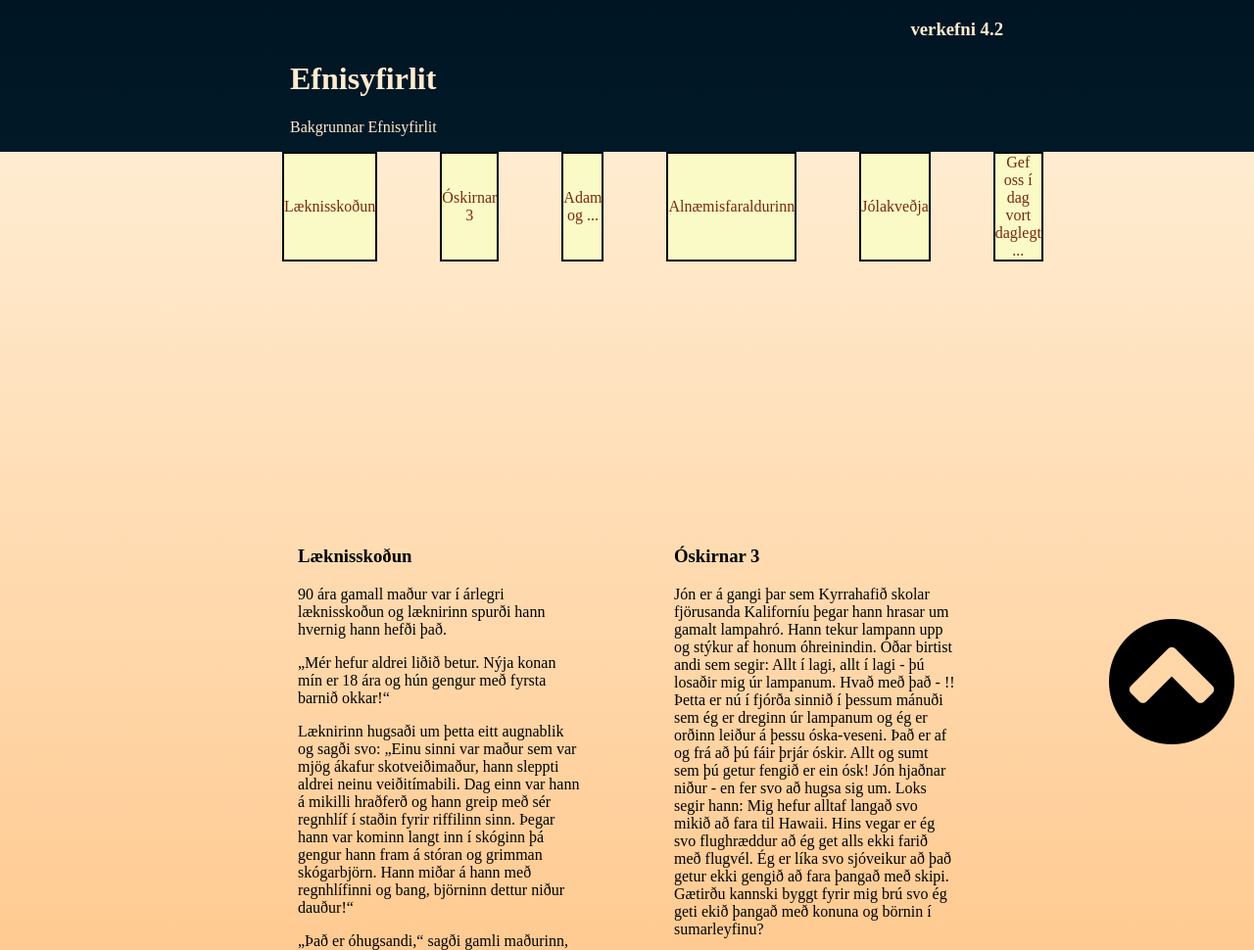
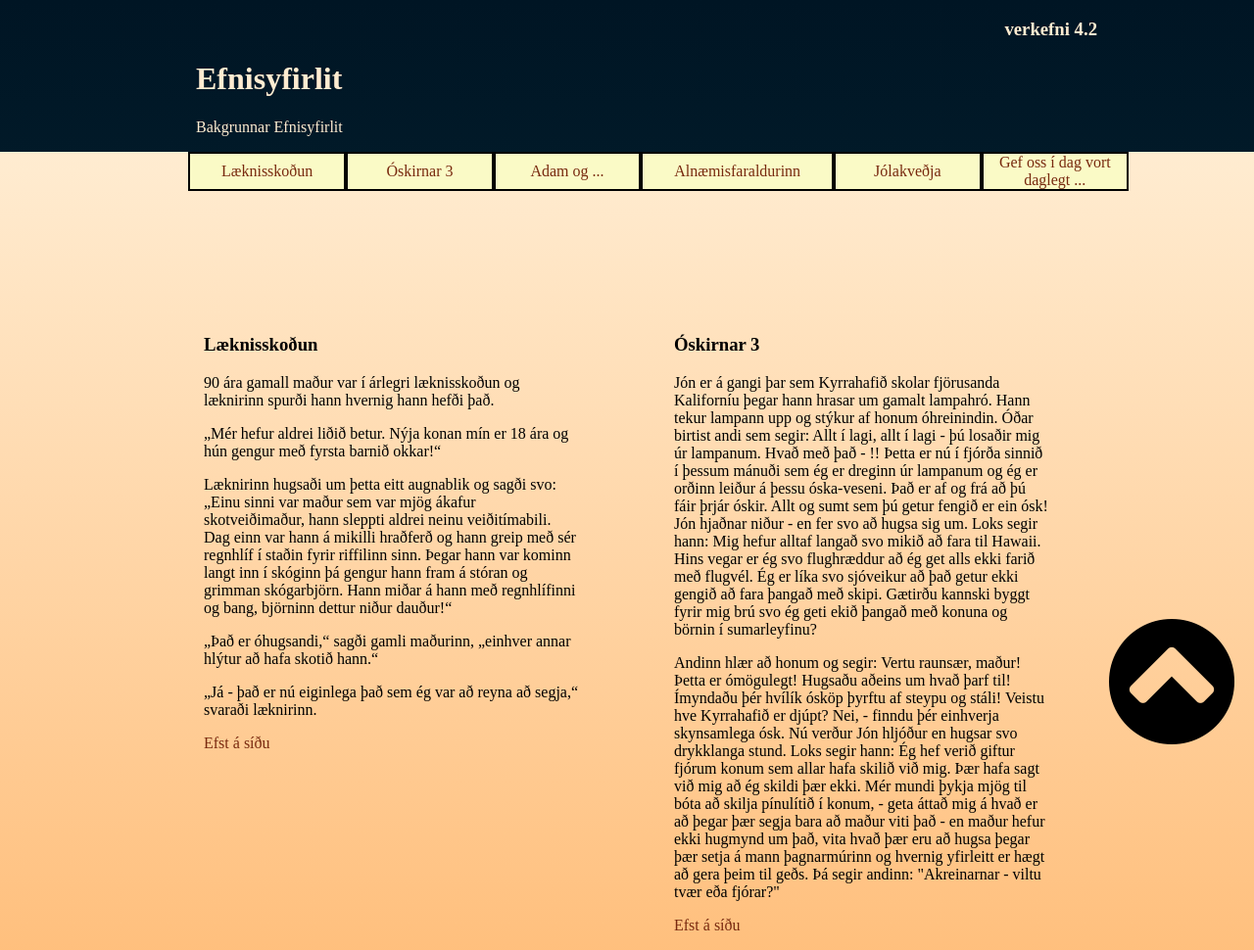
Before and after one commit to JasonHelgi/JasonHelgi.github.io, a plain HTML site: page vefþ22/verk4/verk4.html in a window 1280 px wide. Shown: the top 970 px of the page at 98% size. Drawn offline with Linux system fonts and the light colour scheme.

Commit message:
kláraði verk 4

```diff
--- a/vefþ22/verk4/verk4.css
+++ b/vefþ22/verk4/verk4.css
@@ -94,7 +94,7 @@ a:hover{color:rgb(66, 217, 200);}
         border: solid rgb(0, 0, 0);
         border-width: 2px;
         background-color: rgb(250, 250, 198);
-
+        width: 100%;
 
     }
 
@@ -178,7 +178,7 @@ a:hover{color:rgb(66, 217, 200);}
         max-width: 48em;
         display: grid;
         grid-template-columns: repeat(6,1fr);
-        grid-template-rows: repeat(3,1fr);
+
 
     }
     .navbar{
@@ -204,3 +204,76 @@ a:hover{color:rgb(66, 217, 200);}
     }
 
 }
+@media only screen and (min-width: 60em){
+    *{box-sizing: border-box;}
+    body{
+        background-image: linear-gradient(rgb(0, 21, 36),rgb(21, 97, 109));
+    }
+    header, main, footer, nav{
+        margin: 0 auto;
+        max-width: 60em;
+    }
+
+    header{
+
+        color: rgb(255, 236, 209);
+        width: 100%;
+
+    }
+    #Yheader{
+
+        text-align: right;
+    }
+    main{
+
+        display: grid;
+        grid-template-columns: 1fr 1fr;
+    }
+    footer{
+
+        display: grid;
+        grid-template-columns: repeat(4,1fr);
+    }
+    ul.efni{
+        list-style-type: none;
+    }
+    .mainL{
+        display: flex;
+        justify-content: center;
+        align-items: center;
+        border: solid rgb(0, 0, 0);
+        border-width: 2px;
+        background-color: rgb(250, 250, 198);
+
+
+    }
+
+    nav{
+        display: grid;
+        grid-template-columns: repeat(6,1fr);
+
+
+    }
+    .navbar{
+        display: block;
+        position: fixed;
+        bottom: 20px;
+        right: 20px;
+        width: 10%;
+
+    }
+    #mynd{
+        height: 100%;
+        width: 100%;
+        object-fit: contain;
+    }
+    a{text-decoration: none;}
+    a:link{color:rgb(120, 41, 15);}
+    a:visited{color: rgb(148, 93, 94);}
+    a:hover{color:rgb(66, 217, 200);}
+    .litur{
+        width: 100%;
+        background-image: linear-gradient(rgb(255, 236, 209),rgb(255, 125, 0));
+    }
+
+}
```
